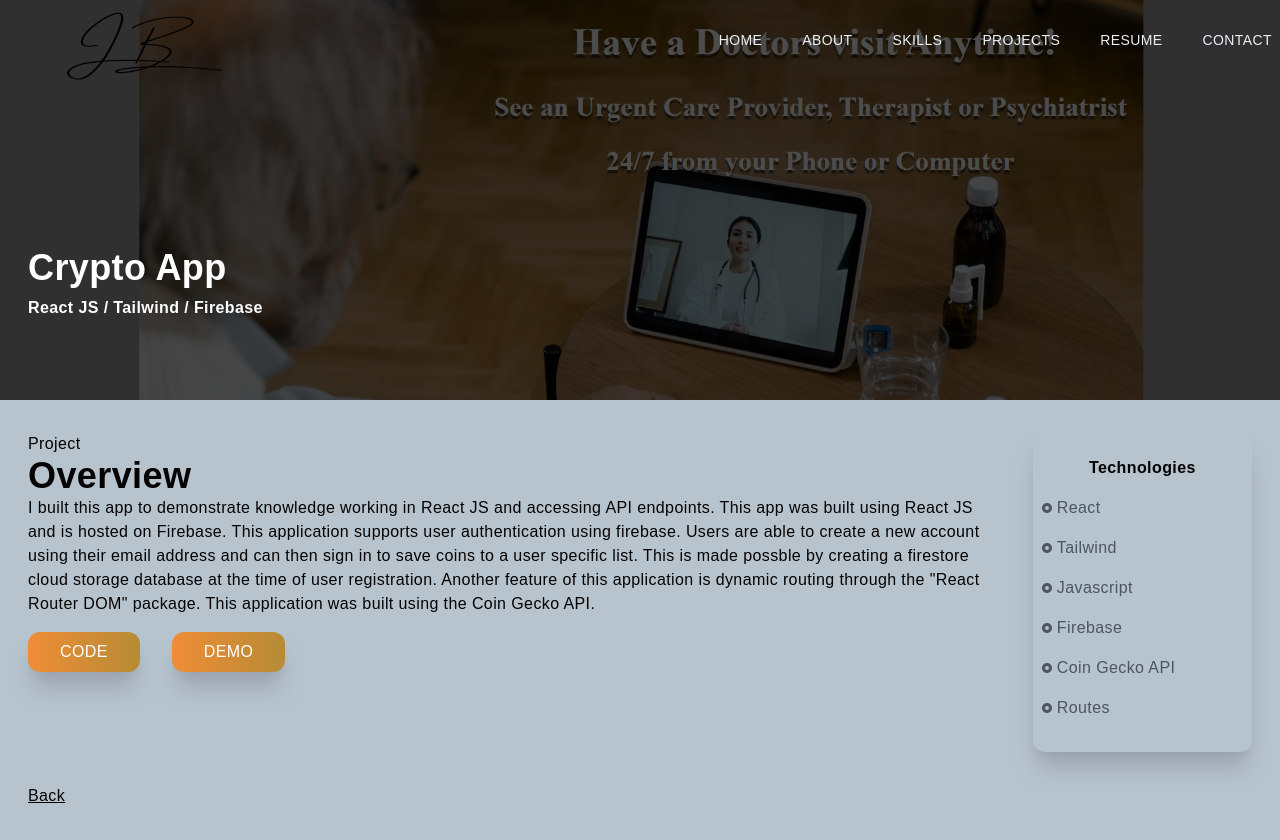
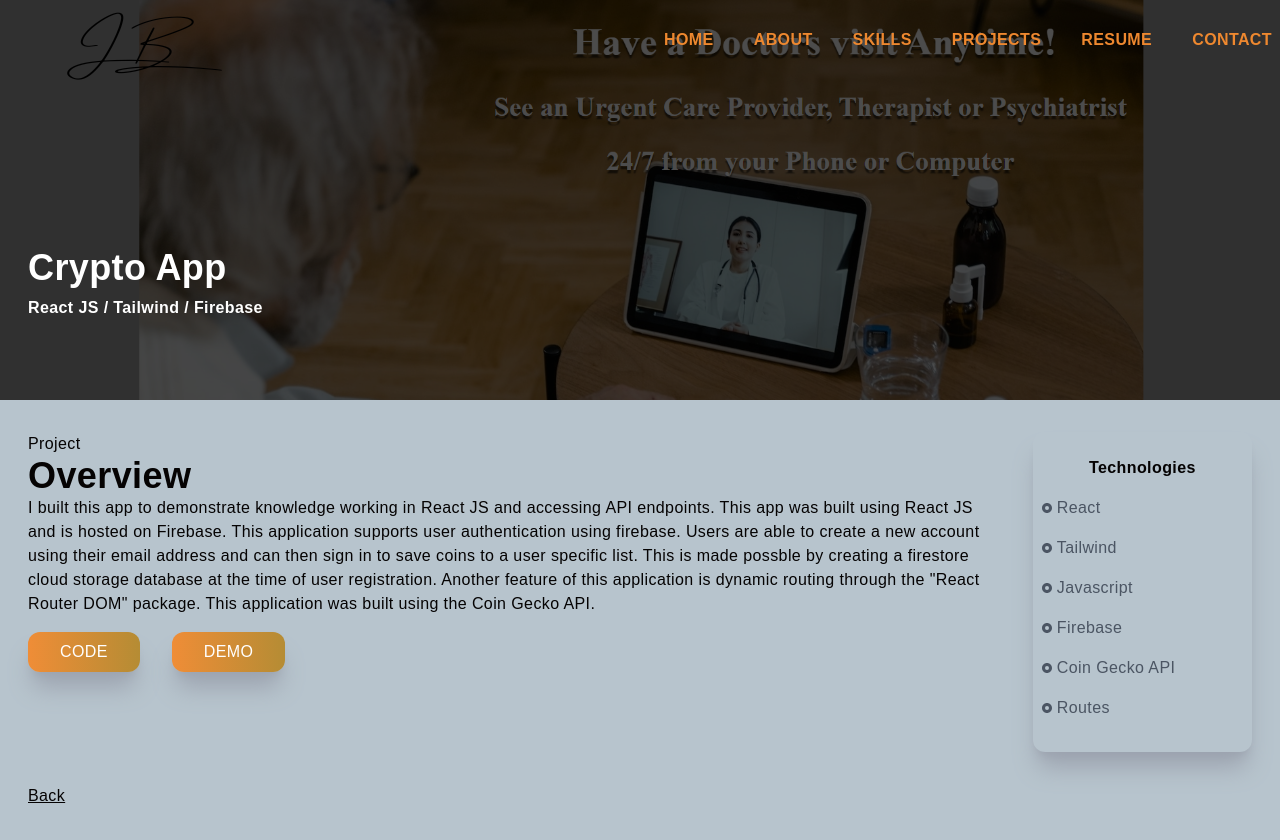
Before and after one commit to JCBuren/JBCreations, a Next.js app: page /fastcare in a window 1280 px wide. Built offline with nearby package versions, Linux system fonts and the light colour scheme.

Commit message:
updates to main

```diff
--- a/components/About.jsx
+++ b/components/About.jsx
@@ -10,33 +10,14 @@ const About = () => {
             <div className='max-w-[1240px] m-auto md:grid grid-cols-3 gap-8'>
                 <div className='col-span-2'>
                     <p className='uppercase text-xl tracking-widest text-[#5651e5]'>
-
                     </p>
-            <h2 className='py-4 text-[#EE882F] font-bold'>Who I Am</h2>
+            <h2 className='py-4 text-[#EE882F] font-bold'>A Bit About Me</h2>
             <p className='py-2 font-bold'>
-                Description of skills here                 Description of skills here
-                Description of skills here
-                Description of skills here
-                Description of skills here
-                Description of skills here
-                Description of skills here
-                Description of skills here
-                Description of skills here
-                Description of skills here
-                Description of skills here
+            I spent the last 6 years in Technical Support as a Supervisor and Trainer in the Telehealth Field. While managing a team of around 70-100 agents I created hundreds of Sharepoint pages for the agents to reference, and that is where I first saw the power of coding. Frustrated with the restrictions of working with a tool like Sharepoint, I researched ways to maximize it's use. I found a few scripts that allowed me to change the web parts to display information to agents and this method soon became the gold-standard for our call-center. After seeing the impact of a few simple scripts, I was quickly drawn into diving further into "Real" Web Development.
 
             </p>
             <p className='py-2 font-bold'>
-            Description of skills here                Description of skills here
-            Description of skills here
-            Description of skills here
-            Description of skills here
-            Description of skills here
-            Description of skills here
-            Description of skills here
-            Description of skills here
-            Description of skills here
-
+            After 6 years of being the "Budget I.T. Guy" I decided to enroll in Flatiron School's Web Development Course in June of 2022. Through the 4 month program I learned Javascript, React and Ruby on Rails and since graduation in September I've also gained experience in Next.JS and Tailwind CSS. Going through a program like the one at Flatiron really helped me "Learn how to learn" when it comes to picking up languages and I'm eager to continue to add to those skills.
             </p>
         </div>
         <div className='w-[650px] h-[650px] shadow-xl shadow-gray-400 rounded-xl flex  justify-center p-2 hover:scale-105 ease-in duration-300'>
--- a/components/Main.jsx
+++ b/components/Main.jsx
@@ -8,17 +8,14 @@ const Main = () => {
         <div id='home' className='w-full h-screen text-center'>
             <div className='max-w-[1240px] w-full h-full mx-auto p-2 flex justify-center items-center'>
                 <div>
-                    {/* <p className='uppercase text-sm tracking-widest'>
-                        Let's Build Something Together
-                    </p> */}
                     <h1 className='py-4'>
                         Hi, I'm <span className='text-[#B57B49]'> Jordan </span>
                     </h1>
                     <h1 className='py-4'>
-                        A Front-End Web Developer
+                        A Full-Stack Web Developer
                     </h1>
-                    <p className='py-8 max-w-[70%] m-auto'>
-                        I'm a Front-End Developer with..........
+                    <p className='font-bold py-8 max-w-[70%] m-auto'>
+                    I'm a full stack web developer with experience building web applications utilizing JavaScript, React, Ruby on Rails, as well as Next.JS and Tailwind CSS. My passion has always been helping people, and I'm excited to get the opportunity to do that through web development.
                     </p>
                     <div className=' flex items-center justify-between max-w-[580px] m-auto py-8'>
                         <div className='bg-[#B57B49] rounded-full shadow-lg shadow-gray-400 p-6 cursor-pointer hover:scale-110 ease-in duration-300'>
--- a/components/Navbar.jsx
+++ b/components/Navbar.jsx
@@ -70,22 +70,22 @@ return (
         </Link>
         <div>
             <ul style={{ color: `${linkColor}` }} className='hidden md:flex'>
-                <li className='ml-10 text-sm uppercase hover:border-b'>
+                <li className='text-[#EE882F] font-bold text-md ml-10  uppercase hover:border-b'>
                     <Link href='/'>Home</Link>
                 </li>
-                <li className='ml-10 text-sm uppercase hover:border-b'>
+                <li className='text-[#EE882F] font-bold text-md ml-10 uppercase hover:border-b'>
                     <Link href='/#about'>About</Link>
                 </li>
-                <li className='ml-10 text-sm uppercase hover:border-b'>
+                <li className='text-[#EE882F] font-bold text-md ml-10 uppercase hover:border-b'>
                     <Link href='/#skills'>Skills</Link>
                 </li>
-                <li className='ml-10 text-sm uppercase hover:border-b'>
+                <li className='text-[#EE882F] font-bold text-md ml-10 uppercase hover:border-b'>
                     <Link href='/#projects'>Projects</Link>
                 </li>
-                <li className='ml-10 text-sm uppercase hover:border-b'>
+                <li className='text-[#EE882F] font-bold text-md ml-10 uppercase hover:border-b'>
                     <Link href='/resume'>Resume</Link>
                 </li>
-                <li className='ml-10 text-sm uppercase hover:border-b'>
+                <li className='text-[#EE882F] font-bold text-md ml-10 uppercase hover:border-b'>
                     <Link href='/#contact'>Contact</Link>
                 </li>
             </ul>
--- a/components/ProjectItem.jsx
+++ b/components/ProjectItem.jsx
@@ -4,13 +4,13 @@ import React from 'react'
 
 const ProjectItem = ({title, backgroundImg, tech, projectUrl}) => {
     return (
-        <div className='relative flex  justify-center max-h-[300px] max-w-[600px] shadow-xl shadow-gray-400 rounded-xl group hover:bg-gradient-to-r from-[#5651e5] to-[#709dff]'>
-        <Image className='max-h-[300px] max-w-[600px] rounded-xl group-hover:opacity-10' src={backgroundImg} alt='/' />
+        <div className='relative flex justify-center max-h-[300px] max-w-[600px] shadow-xl shadow-gray-400 rounded-xl group hover:bg-gradient-to-r from-[#ef8d37] to-[#b58c34]'>
+        <Image className='h-[300px] w-[600px] rounded-xl group-hover:opacity-10' src={backgroundImg} alt='/' />
         <div className='hidden group-hover:block absolute top-[50%] left-[50%] translate-x-[-50%] translate-y-[-50%]'>
             <h3 className='text-2xl text-white tracking-wider text-center'>{title}</h3>
-            <p className='pb-4 pt-2 text-white text-center'>{tech}</p>
+            <p className='pb-4 pt-2 text-white font-bold text-center'>{tech}</p>
             <Link href={projectUrl}>
-                <p className='text-center py-3 rounded-lg bg-white text-gray-700 font-bold text-lg cursor-pointer'>More Info</p>
+                <p className='text-center py-3 rounded-lg bg-white text-[#050303] font-bold text-lg cursor-pointer'>More Info</p>
             </Link>
         </div>
     </div>
--- a/components/Projects.jsx
+++ b/components/Projects.jsx
@@ -15,7 +15,7 @@ const Projects = () => {
 
         </p>
         <h2 className='pb-8 text-[#B57B49]'>What I've Built</h2>
-        <div className='grid md:grid-cols-2 gap-10'>
+        <div className='grid md:grid-cols-2 gap-12'>
 
         <ProjectItem
             title='NFL Stat-Trak'
--- /dev/null
+++ b/pages/_document.js
@@ -0,0 +1,17 @@
+import { Html, Head, Main, NextScript } from 'next/document'
+
+export default function Document() {
+return (
+<Html>
+<Head>
+    <link rel="preconnect" href="https://fonts.googleapis.com"/>
+    <link rel="preconnect" href="https://fonts.gstatic.com" crossorigin/>
+    <link href="https://fonts.googleapis.com/css2?family=Roboto+Slab&display=swap" rel="stylesheet"/>
+</Head>
+    <body>
+    <Main />
+    <NextScript />
+    </body>
+</Html>
+)
+}
```
